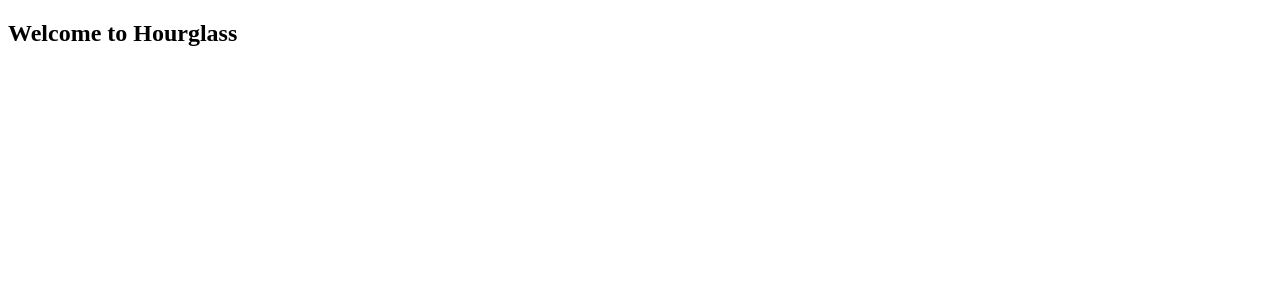
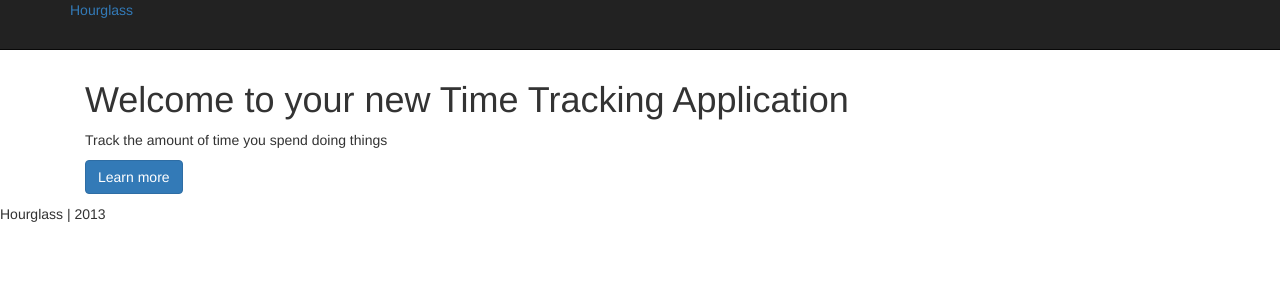
Before and after one commit to garrettdieckmann/timekeepingapi, a Flask app: page / in a window 1280 px wide. Shown: the top 300 px of the page. Run offline with Flask 2, Linux system fonts and the light colour scheme; parts of the project's set-up code (start-up, migrations or seed data) failed here and were passed over; some libraries are stand-ins or nearby versions.

Commit message:
playing with bootstrap

```diff
--- a/templates/index.html
+++ b/templates/index.html
@@ -1,6 +1,11 @@
 {% extends "layout.html" %}
 {% block content %}
-	<div class="jumbo">
-		<h2>Welcome to Hourglass</h2>
+
+	<div class="container">
+		<div class="hero-unit">
+			<h1>Welcome to your new Time Tracking Application</h1>
+			<p>Track the amount of time you spend doing things</p>
+			<p><a href="#" class="btn btn-primary btn-large">Learn more</a></p>
+		</div>
 	</div>
 {% endblock %}
--- a/templates/layout.html
+++ b/templates/layout.html
@@ -1,12 +1,31 @@
 <!DOCTYPE html>
 <html>
 <head>
+	<link rel="stylesheet" href="{{ url_for('static', filename='bootstrap.css') }}">
+	<style type="text/css">
+		body {
+			padding-top: 60px;
+			padding-bottom: 40px;
+		}
+	</style>
 	<title>Hourglass | Timekeeping</title>
 </head>
 <body>
+	<div class="navbar navbar-inverse navbar-fixed-top">
+		<div class="navbar-inner">
+			<div class="container">
+				<a class="brand" href="#">Hourglass</a>
+			</div>
+		</div>
+	</div>
+
 	<div class="container">
 		{% block content %}
 		{% endblock %}
 	</div>
+
+	<footer>
+		<p>Hourglass | 2013</p>
+	</footer>
 </body>
 </html>
```
